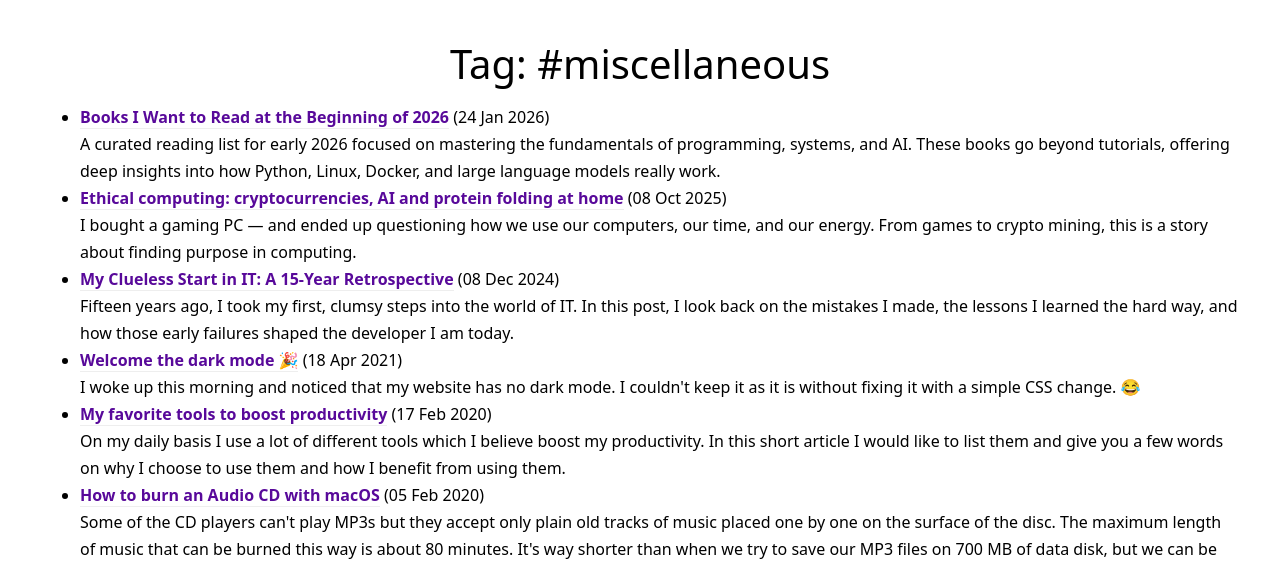
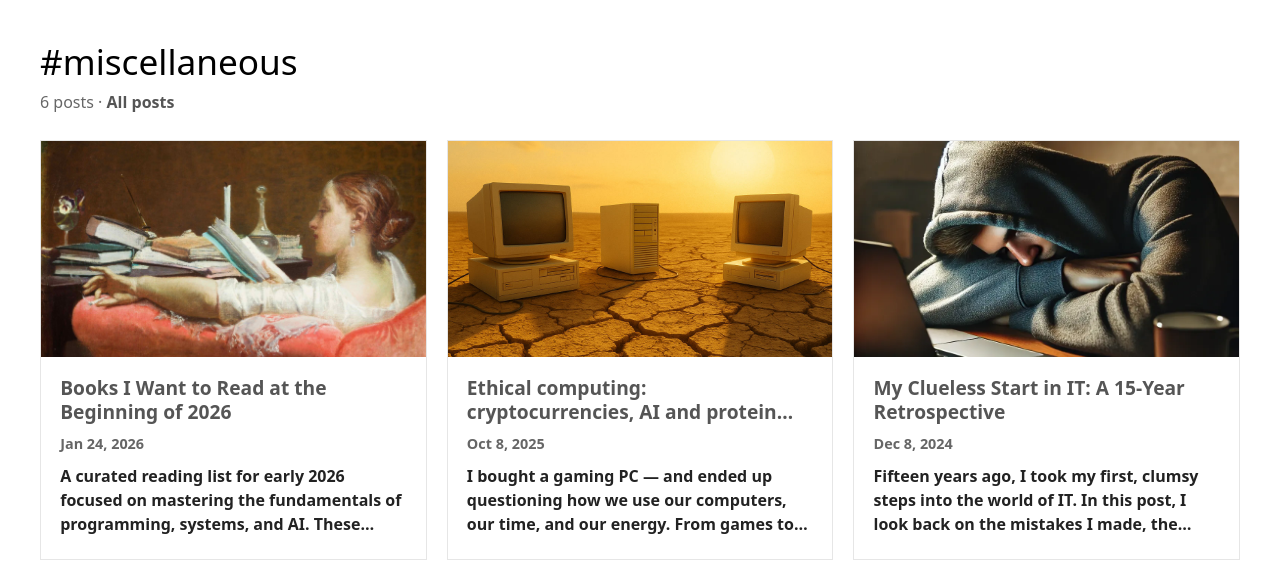
Before and after one commit to michalcichon/michalcichon.github.io, a Jekyll site: the page built from tag/miscellaneous.md, in a window 1280 px wide. Shown: the part 200-768 px from the top of the page. Built offline with Jekyll 4.4.1, drawn with Linux system fonts in a browser that asks for light colours; some of the changed text lies outside the part shown.

Commit message:
improve tag pages

```diff
--- a/_layouts/tagpage.html
+++ b/_layouts/tagpage.html
@@ -1,14 +1,26 @@
 ---
 layout: default
 ---
-
-<div class="post tag-page">
-	<h1>Tag: #{{ page.tag }}</h1>
-	<ul>
-	{% for post in site.tags[page.tag] %}
-	  <li><a href="{{ post.url }}">{{ post.title }}</a> ({{ post.date | date_to_string }})<br>
-	    {{ post.description }}
-	  </li>
-	{% endfor %}
-	</ul>
+{% assign posts = site.tags[page.tag] %}
+<div class="blog tag-page">
+  <h1 class="tag-page__title">#{{ page.tag }}</h1>
+  <p class="tag-page__count">{{ posts.size }} post{% if posts.size != 1 %}s{% endif %} · <a href="{{ '/' | relative_url }}">All posts</a></p>
+  <ul class="post-grid">
+    {% for post in posts %}
+      <li class="post-card">
+        <a class="post-card__link" href="{{ post.url | relative_url }}">
+          {% if post.image %}
+            <div class="post-card__cover"><img class="post-card__img" src="{{ post.image | relative_url }}" alt="{{ post.image_alt | default: post.title | escape }}" loading="lazy" decoding="async"></div>
+          {% else %}
+            <span class="post-card__cover"></span>
+          {% endif %}
+          <div class="post-card__body">
+            <h2 class="post-card__title">{{ post.title | escape }}</h2>
+            <time class="post-card__date" datetime="{{ post.date }}">{{ post.date | date: "%b %-d, %Y" }}</time>
+            <p class="post-card__excerpt">{{ post.description }}</p>
+          </div>
+        </a>
+      </li>
+    {% endfor %}
+  </ul>
 </div>
--- a/css/main.css
+++ b/css/main.css
@@ -1944,3 +1944,7 @@ p.lead { margin-top: 0; color: var(--card-muted); }
   #main-space article.post blockquote,
   #main-space article.post blockquote p { color: #b0b0b0; }
 }
+
+/* ---- Tag page ---- */
+.tag-page__title { text-align: left; font-size: 220%; margin: 0; }
+#main-space .tag-page p.tag-page__count { text-align: left; margin: .4rem 0 1.5rem; color: var(--card-muted); }
```
Also changed, not shown: css/main.min.css.
